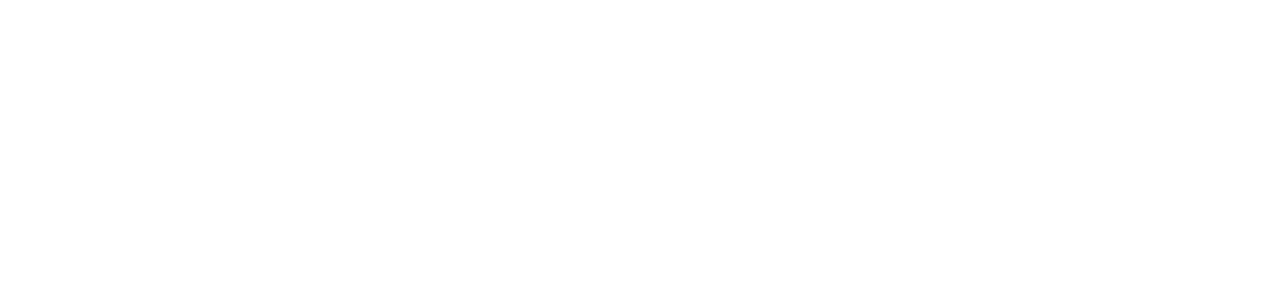
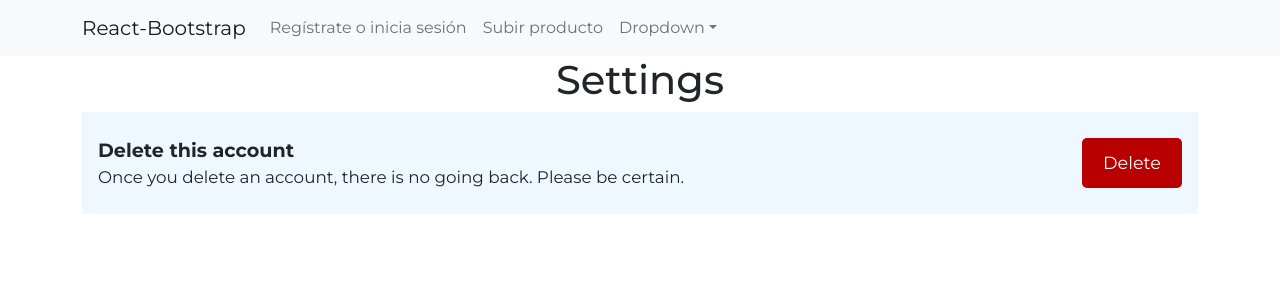
Before and after one commit to michaelhernandezrala/wallaclone-frontend, a React (Create React App) app: page /account/settings in a window 1280 px wide. Shown: the top 300 px of the page. Built offline with nearby package versions, Linux system fonts and the light colour scheme.

Commit message:
darse de baja y empezando el buscador

```diff
--- a/package.json
+++ b/package.json
@@ -10,11 +10,14 @@
     "@testing-library/react": "^12.1.3",
     "@testing-library/user-event": "^13.5.0",
     "bootstrap": "^5.1.3",
+    "rc-slider": "^9.7.5",
     "react": "^17.0.2",
     "react-bootstrap": "^2.1.2",
     "react-dom": "^17.0.2",
+    "react-redux": "^7.2.6",
     "react-router-dom": "^5.3.0",
     "react-scripts": "5.0.0",
+    "react-validation": "^3.0.7",
     "web-vitals": "^2.1.4"
   },
   "scripts": {
--- a/src/App.js
+++ b/src/App.js
@@ -5,6 +5,9 @@ import { Switch, Link, Route } from 'react-router-dom';
 import 'bootstrap/dist/css/bootstrap.min.css';
 import './App.css';
 import Home from './pages/Home/Home';
+import Settings from './pages/Settings/Settings';
+
+// Components
 
 function App() {
   return (
@@ -13,6 +16,9 @@ function App() {
         <Route exact path='/'>
           <Home />
         </Route>
+        <Route path='/account/settings'>
+          <Settings />
+        </Route>
       </Switch>
     </div>
   );
--- a/src/components/Header/Header.js
+++ b/src/components/Header/Header.js
@@ -13,7 +13,7 @@ function Header() {
             <Nav.Link href='#home'><FontAwesomeIcon icon='far fa-user' />Regístrate o inicia sesión</Nav.Link>
             <Nav.Link href='#link'>Subir producto</Nav.Link>
             <NavDropdown title='Dropdown' id='basic-nav-dropdown'>
-              <NavDropdown.Item href='#action/3.1'>Configuracion</NavDropdown.Item>
+              <NavDropdown.Item href='/account/settings'>Configuracion</NavDropdown.Item>
               <NavDropdown.Divider />
               <NavDropdown.Item href='#action/3.4'>Cerrar Sesión</NavDropdown.Item>
             </NavDropdown>
--- /dev/null
+++ b/src/components/Searcher/Searcher.css
@@ -0,0 +1,31 @@
+.search {
+  background-color: aliceblue;
+  padding: 2rem 1rem;
+  max-width: 85%;
+  margin: auto;
+}
+
+.search > .search__title {
+  font-size: 0.9rem;
+  font-weight: bold;
+}
+
+.search > .search__form {
+  margin-top: 1rem;
+}
+
+.search > .search__form .form-group {
+  margin-top: 0.5rem;
+  font-size: 0.9rem;
+}
+
+.search > .search__form .form-group input {
+  font-size: 0.8rem;
+}
+
+/****************************** RESPONSIVE DESIGN *******************************/
+@media (min-width: 576px) {
+  .search {
+    max-width: 100%;
+  }
+}
--- /dev/null
+++ b/src/components/Searcher/Searcher.js
@@ -0,0 +1,40 @@
+import React from 'react';
+
+// Components
+import './Searcher.css';
+import Slider, { Range } from 'rc-slider';
+
+
+
+function Searcher() {
+  return (
+    <div className='search'>
+      <h2 className='search__title'>
+        What are you looking for?
+      </h2>
+      <form className='search__form'>
+        <div class="form-group">
+          <input type="text" class="form-control" id="name" placeholder="Search product" />
+        </div>
+        <Slider />
+        <Range />
+        <div className='form-group'>
+          <div class="form-group-check form-check form-check-inline">
+            <label class="form-check-label" for="compra">Buy</label>
+            <input class="form-check-input" type="radio" name="gridRadios" id="compra" value="compra" />
+          </div>
+          <div class="form-check form-check-inline">
+            <input class="form-check-input" type="radio" name="gridRadios" id="venta" value="venta" />
+            <label class="form-check-label" for="venta">Sell</label>
+          </div>
+          <div class="form-check form-check-inline">
+            <input class="form-check-input" type="radio" name="gridRadios" id="todos" value="todos" checked />
+            <label class="form-check-label" for="todos">All</label>
+          </div>
+        </div>
+      </form>
+    </div>
+  )
+}
+
+export default Searcher
--- a/src/pages/Home/Home.css
+++ b/src/pages/Home/Home.css
@@ -51,6 +51,10 @@
     margin-right: 0%;
     max-width: 30%;
   }
+  .home__adverts--list > .home__adverts--list-item:not(:nth-child(3n + 2)) {
+    margin-right: 0%;
+    margin-left: 0%;
+  }
   .home__adverts--list > .home__adverts--list-item:nth-child(3n + 2) {
     margin-right: 5%;
     margin-left: 5%;
--- a/src/pages/Home/Home.js
+++ b/src/pages/Home/Home.js
@@ -1,14 +1,16 @@
-import React from 'react'
+import React from 'react';
 
 // Components
-import Layout from '../../components/Layout/Layout'
+import Layout from '../../components/Layout/Layout';
 import Advert from '../../components/Advert/Advert';
+import Searcher from '../../components/Searcher/Searcher';
 
 // CSS
 import './Home.css';
 
 // Bootstrap
 import { Container } from 'react-bootstrap';
+
 
 const adverts = [{
   "id": "1",
@@ -171,6 +173,9 @@ function Home() {
     <Layout title='Home'>
       <main className='home'>
         <Container>
+          <section className='home__searcher'>
+            <Searcher />
+          </section>
           <section className='home__adverts'>
             <ul className='home__adverts--list'>
               {adverts.map(advert => (
--- /dev/null
+++ b/src/pages/Settings/Settings.css
@@ -0,0 +1,100 @@
+.settings__content {
+  background-color: aliceblue;
+  padding: 1.5rem 1rem;
+  font-weight: normal;
+}
+
+.settings__content > .settings__feature {
+  display: flex;
+  justify-content: space-between;
+  align-items: center;
+}
+
+.settings__content > .settings__feature > .feature__info {
+  margin: 0;
+  padding: 0;
+  display: flex;
+  flex-direction: column;
+  justify-content: start;
+  align-items: center;
+}
+
+.settings__content > .settings__feature > .feature__info > p {
+  margin: 0;
+  text-align: start;
+  width: 100%;
+  font-size: 0.7rem;
+  padding: 0.2rem auto;
+}
+
+.settings__content > .settings__feature > .feature__info > p > strong {
+  font-size: 0.85rem;
+}
+
+.delete__account {
+  border-radius: 5px;
+  font-size: 0.75rem;
+  border: none;
+  background-color: rgb(185, 0, 0);
+  padding: 0.2rem auto;
+  width: 60px;
+  height: 30px;
+  color: white;
+  margin-left: 1rem;
+  transition: all 300ms ease-in-out;
+}
+
+.delete__account:hover {
+  cursor: pointer;
+  background-color: rgb(223, 0, 0);
+}
+
+/****************************** RESPONSIVE DESIGN *******************************/
+
+@media (min-width: 576px) {
+  .delete__account {
+    width: 70px;
+    height: 30px;
+  }
+  .settings__content > .settings__feature > .feature__info > p {
+    font-size: 0.8rem;
+  }
+  .settings__content > .settings__feature > .feature__info > p > strong {
+    font-size: 0.95rem;
+  }
+  .delete__account {
+    font-size: 0.85rem;
+  }
+}
+
+@media (min-width: 768px) {
+  .delete__account {
+    width: 90px;
+    height: 40px;
+  }
+  .settings__content > .settings__feature > .feature__info > p {
+    font-size: 0.95rem;
+  }
+  .settings__content > .settings__feature > .feature__info > p > strong {
+    font-size: 1.1rem;
+  }
+  .delete__account {
+    font-size: 0.95rem;
+  }
+}
+
+@media (min-width: 992px) {
+  .delete__account {
+    width: 100px;
+    height: 50px;
+  }
+  .settings__content > .settings__feature > .feature__info > p {
+    font-size: 1.05rem;
+  }
+  .settings__content > .settings__feature > .feature__info > p > strong {
+    font-size: 1.2rem;
+  }
+  .delete__account {
+    font-size: 1.1rem;
+  }
+}
--- /dev/null
+++ b/src/pages/Settings/Settings.js
@@ -0,0 +1,28 @@
+import React from 'react'
+import { Container } from 'react-bootstrap'
+import Layout from '../../components/Layout/Layout'
+import './Settings.css'
+
+function Settings() {
+  return (
+    <Layout title='Settings'>
+      <main className='settings'>
+        <Container>
+          <section className='settings__content'>
+            <div className='settings__feature'>
+              <div className='feature__info'>
+                <p className='feature__info--title'><strong>Delete this account
+                </strong></p>
+                <p>Once you delete an account, there is no going back. Please be certain.
+                </p>
+              </div>
+              <button className='delete__account'>Delete</button>
+            </div>
+          </section>
+        </Container>
+      </main>
+    </Layout>
+  )
+}
+
+export default Settings
```
Also changed, not shown: 1 other file (tests, documents, lock files or other folders).
